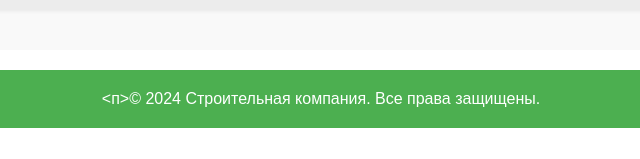
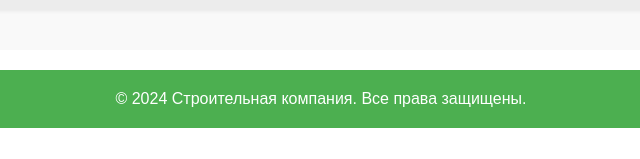
Before and after one commit to keloki-designer/stroy_sait.io, a plain HTML site: page Contr_agent.html in a window 1280 px wide. Shown: the part 1581-1740 px from the top of the page, 319-959 px from the left. Drawn offline with Linux system fonts and the light colour scheme.

Commit message:
Update Contr_agent.html

```diff
--- a/Contr_agent.html
+++ b/Contr_agent.html
@@ -167,7 +167,7 @@
             </div>
         </div>
         <div class="footer">
-            <п>&copy; 2024 Строительная компания. Все права защищены.</п>
+            <p>&copy; 2024 Строительная компания. Все права защищены.</p>
         </div>
     </div>
 </body>
```
